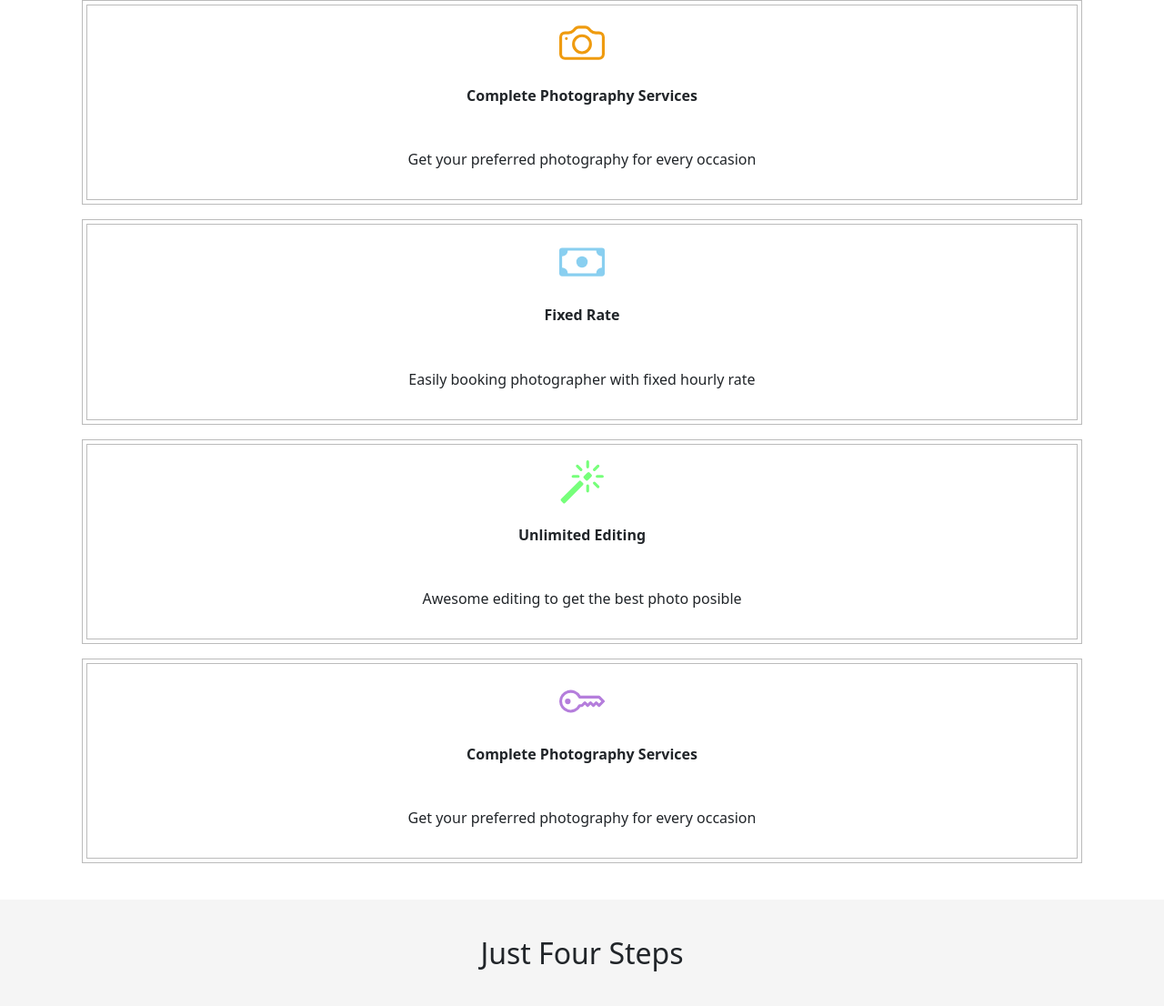
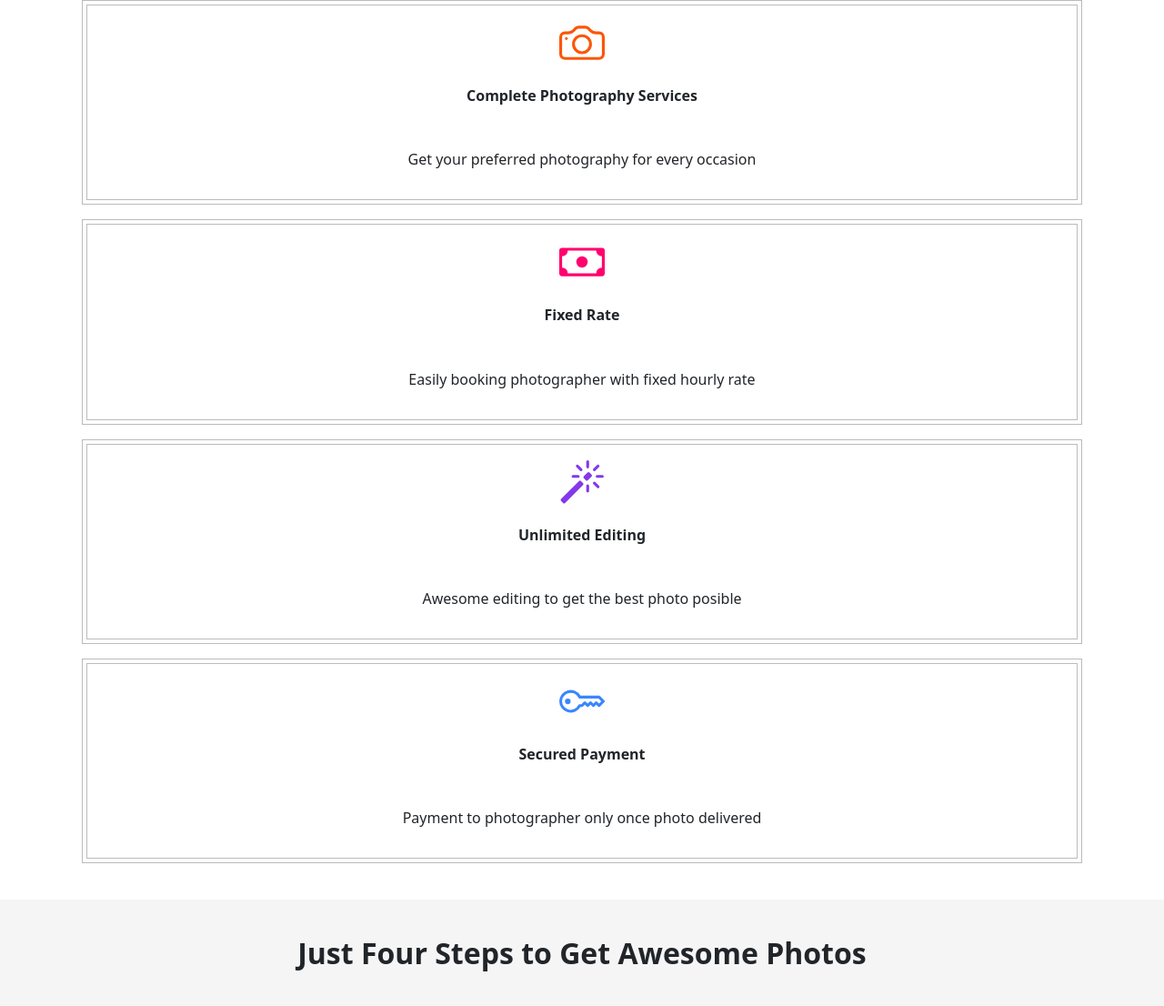
Before and after one commit to faisal-zuchri/signstudio.id, a plain HTML site: page index.html in a window 1280 px wide. Shown: the part 1062-2168 px from the top of the page at 91% size. Drawn offline with nearby package versions, Linux system fonts and the light colour scheme.

Commit message:
first-commit

```diff
--- a/index.html
+++ b/index.html
@@ -12,22 +12,24 @@
     <meta name="language" content="Indonesia" />
     <meta name="robots" content="index, follow, max-image-preview:large" />
     <meta name="googlebot" content="index, follow, max-image-preview:large" />
-    <meta name="title" content="The Wedding of Sujonsen & Shela" />
-    <meta name="description" content="Minggu, 25 Agustus 2024" />
-    <meta property="og:title" content="The Wedding of Sujonsen & Shela" />
-    <meta property="og:description" content="The Wedding of Sujonsen & Shela" />
-    <!-- <meta
+    <meta name="title" content="Signstudio" />
+    <meta name="description" content="https://signstudio.id/" />
+    <meta property="og:title" content="Signstudio" />
+    <meta property="og:description" content="Signstudio" />
+    <meta
       property="og:image"
-      content="https://undangan-signstudio.netlify.app/assets/img/couple.jpg"> -->
-    <!-- <meta
+      content="https://signstudio.netlify.app/assets/img/logo/LOGO FIX3.png"
+    />
+    <meta
       property="og:image:secure_url"
-      content="https://undangan-signstudio.netlify.app/assets/img/couple.jpg"> -->
+      content="https://signstudio.netlify.app/assets/img/logo/LOGO FIX3.png"
+    />
     <meta property="og:image:type" content="image/png" />
-    <meta property="og:image:alt" content="The Wedding of Sujonsen & Shela" />
+    <meta property="og:image:alt" content="Signstudio" />
     <meta property="og:type" content="website" />
     <meta property="og:locale" content="id_ID" />
-    <meta property="og:url" content="https://undangan.signstudio.id/" />
-    <meta property="og:site_name" content="The Wedding of Sujonsen & Shela" />
+    <meta property="og:url" content="https://signstudio.id/" />
+    <meta property="og:site_name" content="Signstudio" />
     <link
       href="https://cdn.jsdelivr.net/npm/bootstrap@5.3.3/dist/css/bootstrap.min.css"
       rel="stylesheet"
@@ -62,13 +64,13 @@
       media="(prefers-color-scheme: dark)"
     />
     <meta name="color-scheme" content="dark" />
-    <link rel="canonical" href="https://undangan.signstudio.id/" />
+    <link rel="canonical" href="https://signstudio.id/" />
     <link rel="shortcut icon" type="image/x-icon" href="favicon.ico" />
     <link
       rel="apple-touch-icon"
       sizes="192x192"
       type="image/png"
-      href="assets/img/favicon/192x192.png"
+      href="./assets/img/logo/LOGO FIX3.png"
     />
     <link rel="icon" type="image/x-icon" href="favicon.ico" />
 
@@ -232,7 +234,7 @@
                 height="50"
                 fill="currentColor"
                 class="bi bi-camera"
-                style="color: #ef9b0f"
+                style="color: #fb5607"
                 viewBox="0 0 16 16"
               >
                 <path
@@ -261,7 +263,7 @@
                 height="50"
                 fill="currentColor"
                 class="bi bi-cash"
-                style="color: #89cff0"
+                style="color: #ff006e"
                 viewBox="0 0 16 16"
               >
                 <path d="M8 10a2 2 0 1 0 0-4 2 2 0 0 0 0 4" />
@@ -279,14 +281,14 @@
           </div>
 
           <div class="mt-3 mx-2 py-1" style="border: 1px solid #bbb">
-            <div class="mx-1 py-3" style="border: 1px solid #bbb">
+            <div class="mx-1 py-3 px-3" style="border: 1px solid #bbb">
               <svg
                 xmlns="http://www.w3.org/2000/svg"
                 width="50"
                 height="50"
                 fill="currentColor"
                 class="bi bi-magic"
-                style="color: #76ff7a"
+                style="color: #8338ec"
                 viewBox="0 0 16 16"
               >
                 <path
@@ -303,14 +305,14 @@
           </div>
 
           <div class="mt-3 mx-2 py-1" style="border: 1px solid #bbb">
-            <div class="mx-1 py-3" style="border: 1px solid #bbb">
+            <div class="mx-1 py-3 px-3" style="border: 1px solid #bbb">
               <svg
                 xmlns="http://www.w3.org/2000/svg"
                 width="50"
                 height="50"
                 fill="currentColor"
                 class="bi bi-key"
-                style="color: #b57edc"
+                style="color: #3a86ff"
                 viewBox="0 0 16 16"
               >
                 <path
@@ -319,12 +321,10 @@
                 <path d="M4 8a1 1 0 1 1-2 0 1 1 0 0 1 2 0" />
               </svg>
 
-              <h1 class="fs-6 fw-bold text-dark mt-4">
-                Complete Photography Services
-              </h1>
+              <h1 class="fs-6 fw-bold text-dark mt-4">Secured Payment</h1>
 
               <p class="fs-6 fw-normal text-dark mt-5">
-                Get your preferred photography for every occasion
+                Payment to photographer only once photo delivered
               </p>
             </div>
           </div>
@@ -335,7 +335,9 @@
     <section id="step" style="padding-block: 2.5rem; background-color: #f5f5f5">
       <div class="container">
         <div class="text-center">
-          <h1 class="fs-2 fw-normal text-dark">Just Four Steps</h1>
+          <h1 class="fs-2 fw-bold text-dark">
+            Just Four Steps to Get Awesome Photos
+          </h1>
         </div>
       </div>
     </section>
```
Also changed, not shown: assets/img/logo/Desain tanpa judul.png (deleted).
